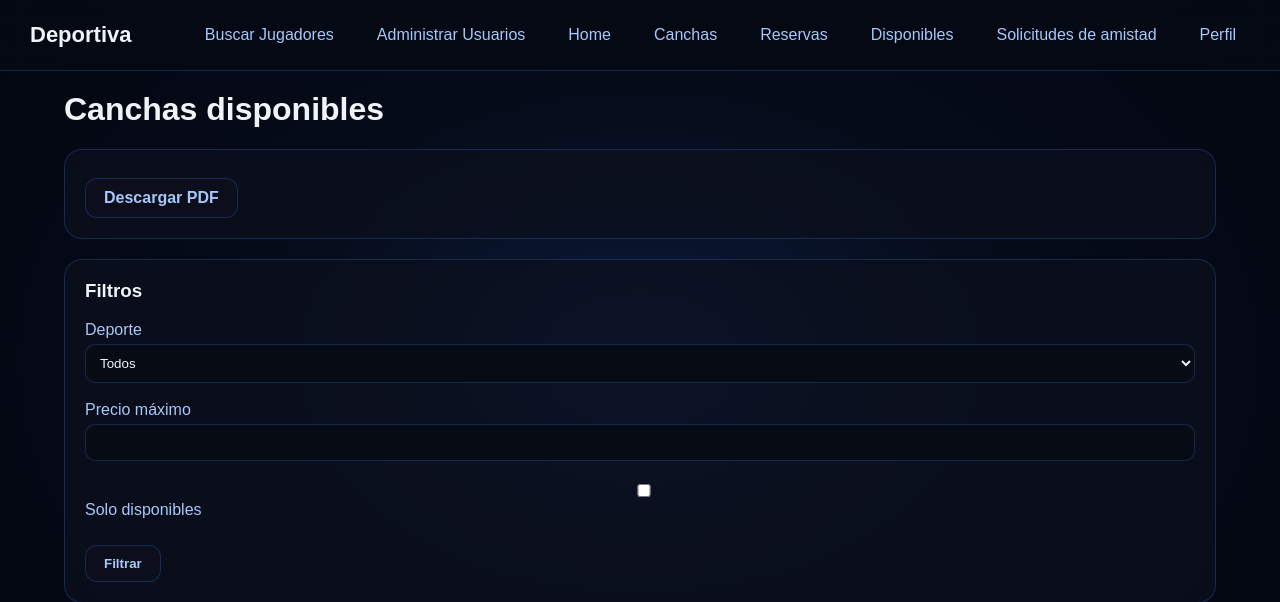
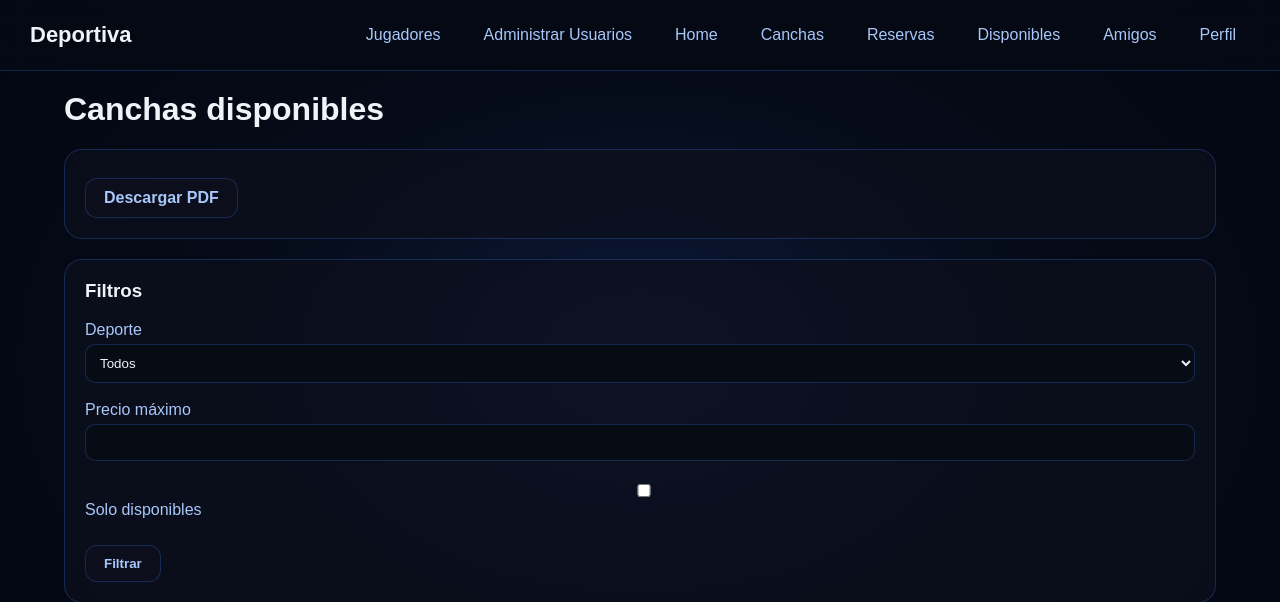
Before and after one commit to davidfelipegarzongutierrez-dot/Deportiva, a Django app: page /canchas/ in a window 1280 px wide. Shown: the top 602 px of the page. Run offline with Django 5.2, Linux system fonts and the light colour scheme; the visitor is signed in with stand-in values (Sample User, id 1); data that the repository does not hold is empty.

Commit message:
Corrección títulos

```diff
--- a/templates/base.html
+++ b/templates/base.html
@@ -27,7 +27,7 @@
     <div class="navbar-links">
 
         <a href="{% url 'lista_usuarios' %}">
-            Buscar Jugadores
+            Jugadores
         </a>
 
         {% if user.is_superuser %}
@@ -55,7 +55,7 @@
         </a>
 
         <a href="{% url 'solicitudes_amistad' %}">
-            Solicitudes de amistad
+            Amigos
         </a>
 
         <a href="{% url 'perfil' %}">
```
